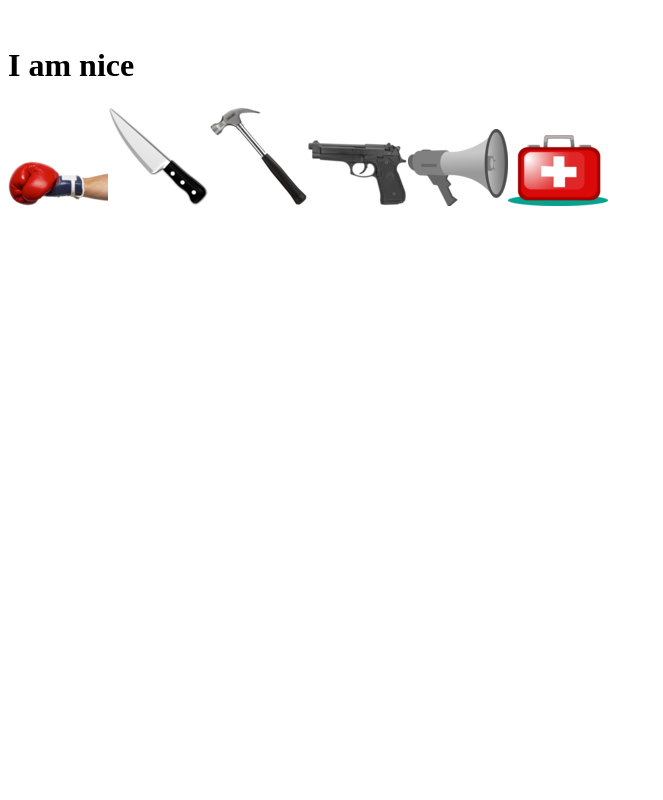
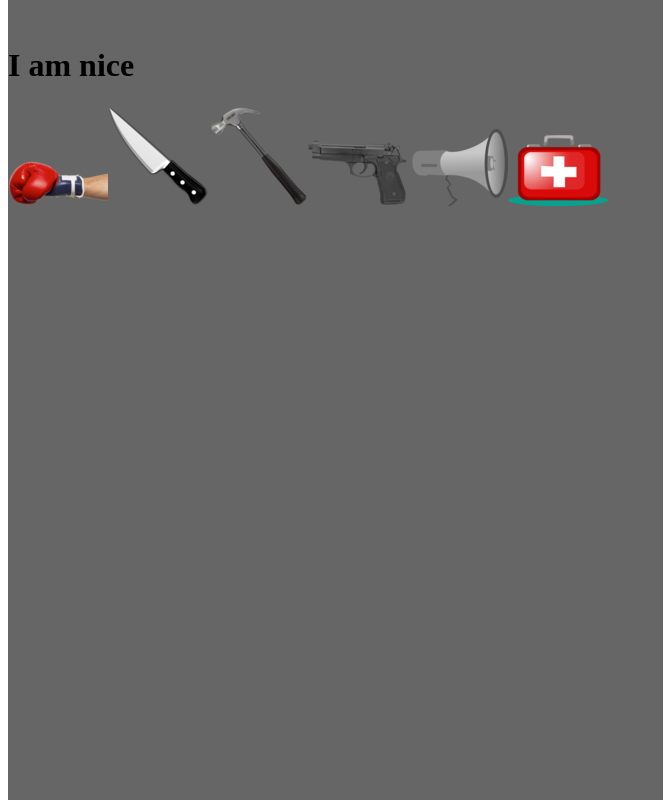
Before and after one commit to kakapo-2018/i-am-nice, a React app: page /#/ in a window 1280 px wide. Shown: the whole page, without its empty margins (0-663 px from the left). Built offline with nearby package versions, Linux system fonts and the light colour scheme.

Commit message:
css fixes

```diff
--- a/public/index.html
+++ b/public/index.html
@@ -3,8 +3,10 @@
 <head>
   <meta charset="UTF-8">
   <title>Random</title>
+  <link rel="stylesheet" href="main.css">
 </head>
 <body>
+  <div id="toggle_div"></div>
   <img id="curWeapon"/>
   <div id="app"></div>
   <p id="the-beg"></p>
--- /dev/null
+++ b/public/main.css
@@ -0,0 +1,9 @@
+#toggle_div {
+  background-color: rgba(0, 0, 0, 0.6);
+  display: block;
+  position: absolute;
+  width: 100%;
+  height: 100%;
+  top: 0;
+  z-index: -10;
+}
```
Also changed, not shown: 1 other file (tests, documents, lock files or other folders).
